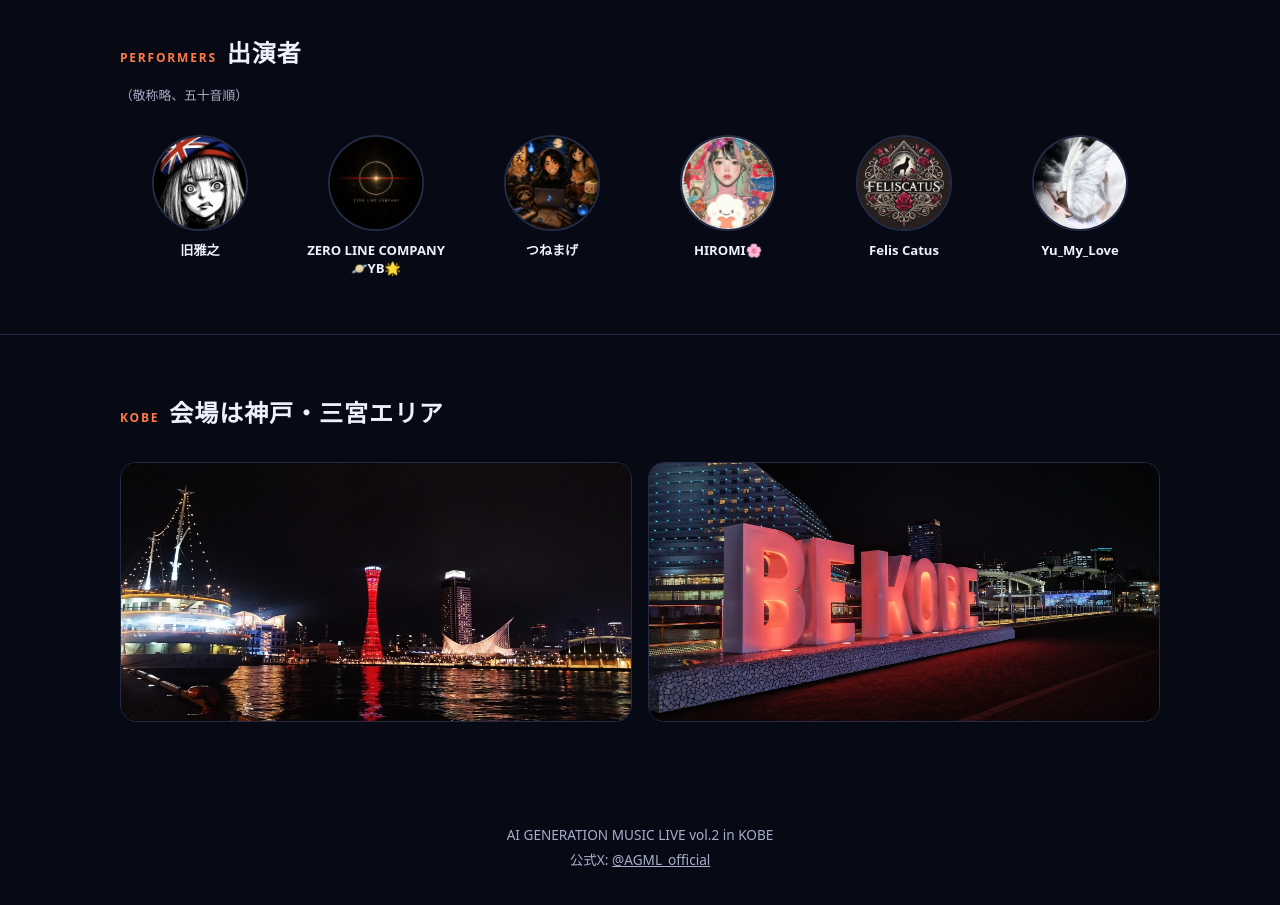
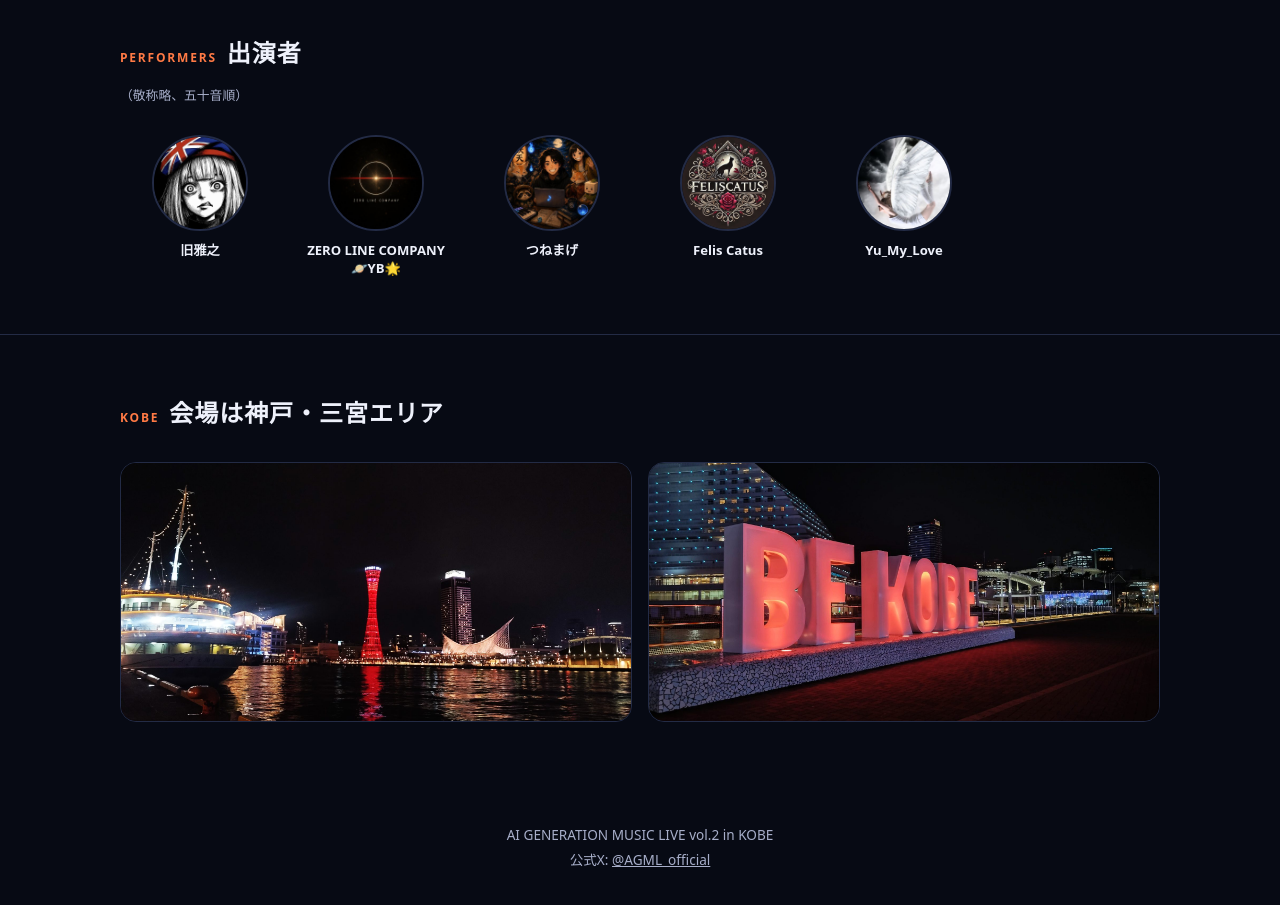
Before and after one commit to ykitagawa-fc/agml-vol2-kobe, a plain HTML site: page index.html in a window 1280 px wide. Shown: the part 2080-2985 px from the top of the page. Drawn offline with Linux system fonts and the light colour scheme.

Commit message:
HIROMIの出演者リンクを削除
Co-Authored-By: Claude Sonnet 5 <noreply@anthropic.com>

```diff
--- a/index.html
+++ b/index.html
@@ -82,10 +82,6 @@ AI音楽を通じてお客様を楽しませるライブエンターテインメ
         <img class="performer-icon" src="assets/img/performers/03_tsunemage.jpg" alt="つねまげ">
         <span class="performer-name">つねまげ</span>
       </a>
-      <a class="performer" href="https://x.com/hiromi_sound" target="_blank" rel="noopener">
-        <img class="performer-icon" src="assets/img/performers/04_HIROMI.jpg" alt="HIROMI🌸">
-        <span class="performer-name">HIROMI🌸</span>
-      </a>
       <a class="performer" href="https://x.com/felis_catus_89" target="_blank" rel="noopener">
         <img class="performer-icon" src="assets/img/performers/05_felis-catus.jpg" alt="Felis Catus">
         <span class="performer-name">Felis Catus</span>
```
